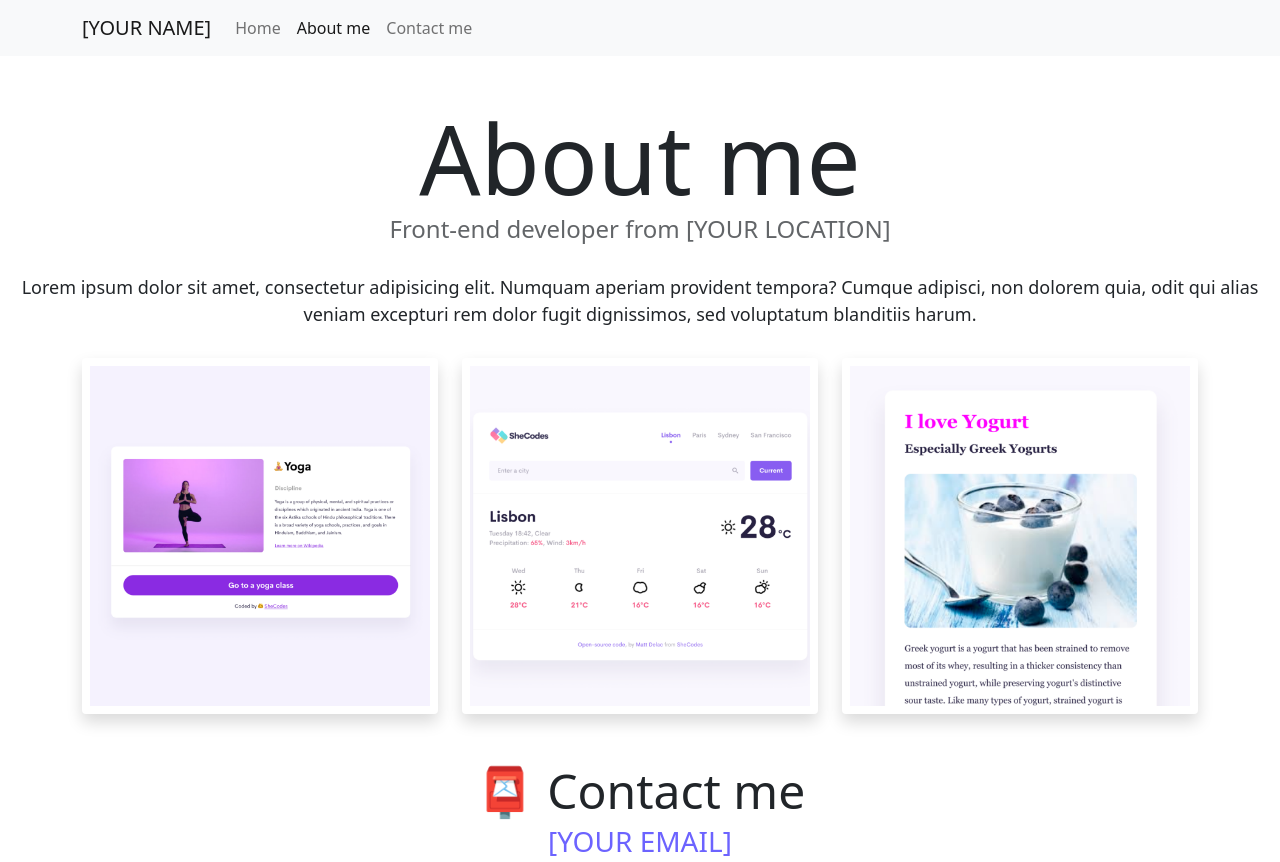
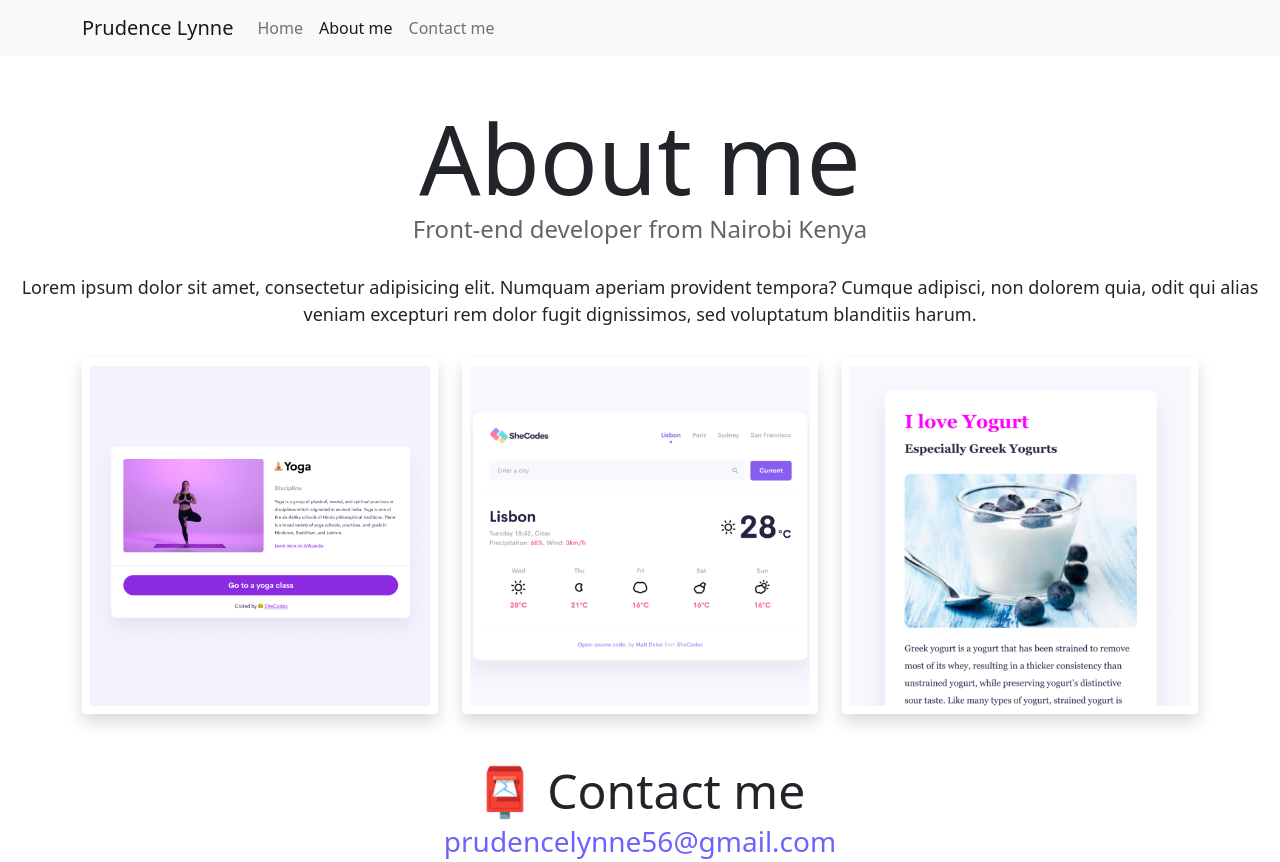
Before and after one commit to Prud5/advancedToolsHomwork, a website: page about.html in a window 1280 px wide. Drawn offline with nearby package versions, Linux system fonts and the light colour scheme.

Commit message:
Updated index.html

```diff
--- a/about.html
+++ b/about.html
@@ -16,12 +16,12 @@
       crossorigin="anonymous"
     ></script>
     <link rel="stylesheet" href="style.css" />
-    <title>About [YOUR NAME]</title>
+    <title>About Prudence Lynne</title>
   </head>
   <body>
     <nav class="navbar navbar-expand-lg navbar-light bg-light fixed-top">
       <div class="container">
-        <a class="navbar-brand" href="index.html">[YOUR NAME]</a>
+        <a class="navbar-brand" href="index.html">Prudence Lynne</a>
         <button
           class="navbar-toggler"
           type="button"
@@ -49,7 +49,7 @@
       </div>
     </nav>
     <h1 class="text-center">About me</h1>
-    <h3 class="text-center">Front-end developer from [YOUR LOCATION]</h3>
+    <h3 class="text-center">Front-end developer from Nairobi Kenya</h3>
     <div class="about-paragraphs text-center">
       <p>
         Lorem ipsum dolor sit amet, consectetur adipisicing elit. Numquam
@@ -73,7 +73,7 @@
     </div>
     <div id="contact" class="mt-5">
       <h2 class="text-center">📮 Contact me</h2>
-      <a href="mailto:[YOUR EMAIL]" class="email-link"> [YOUR EMAIL] </a>
+      <a href="mailto:[YOUR EMAIL]" class="email-link"> prudencelynne56@gmail.com </a>
     </div>
   </body>
 </html>
```
